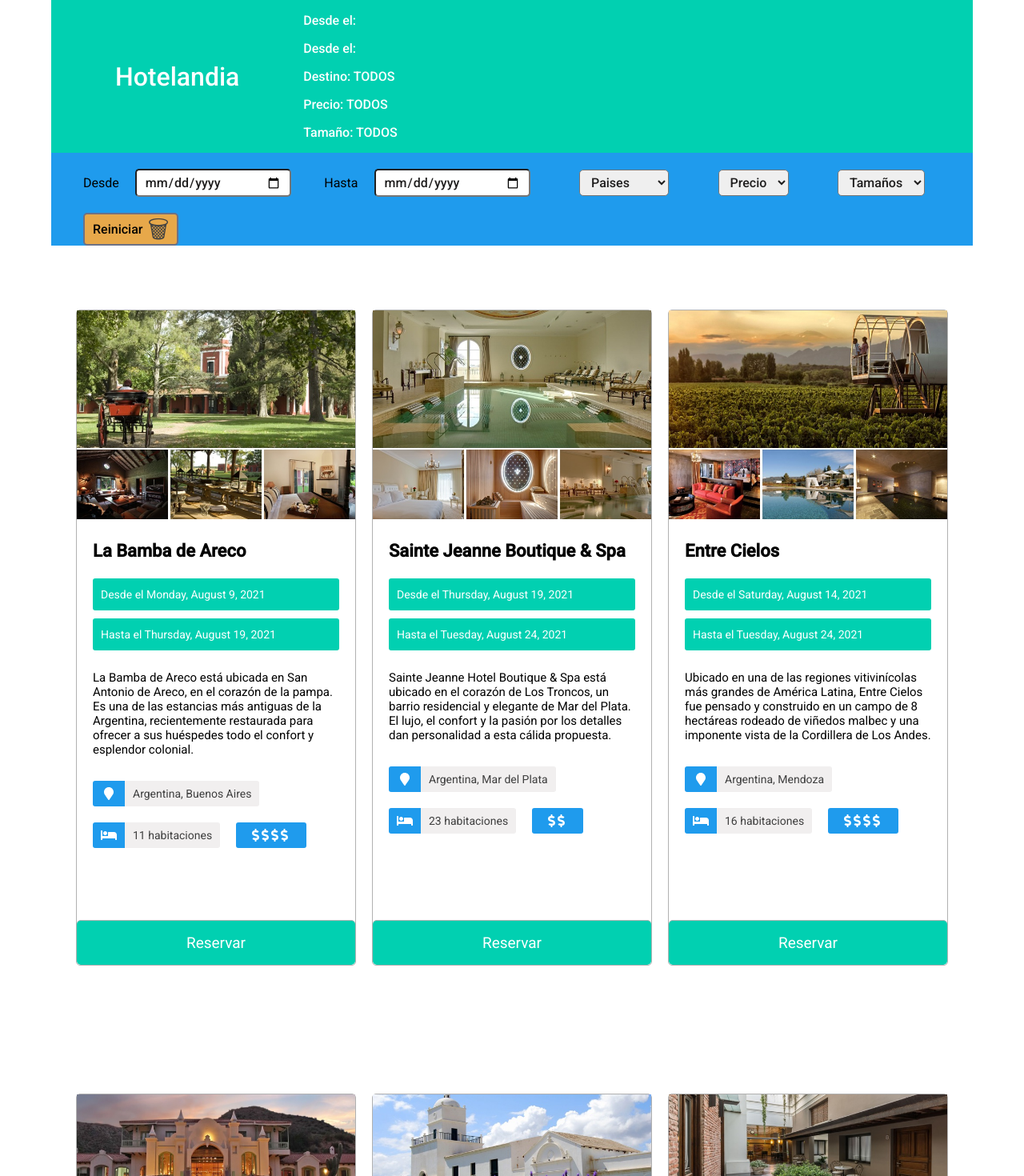
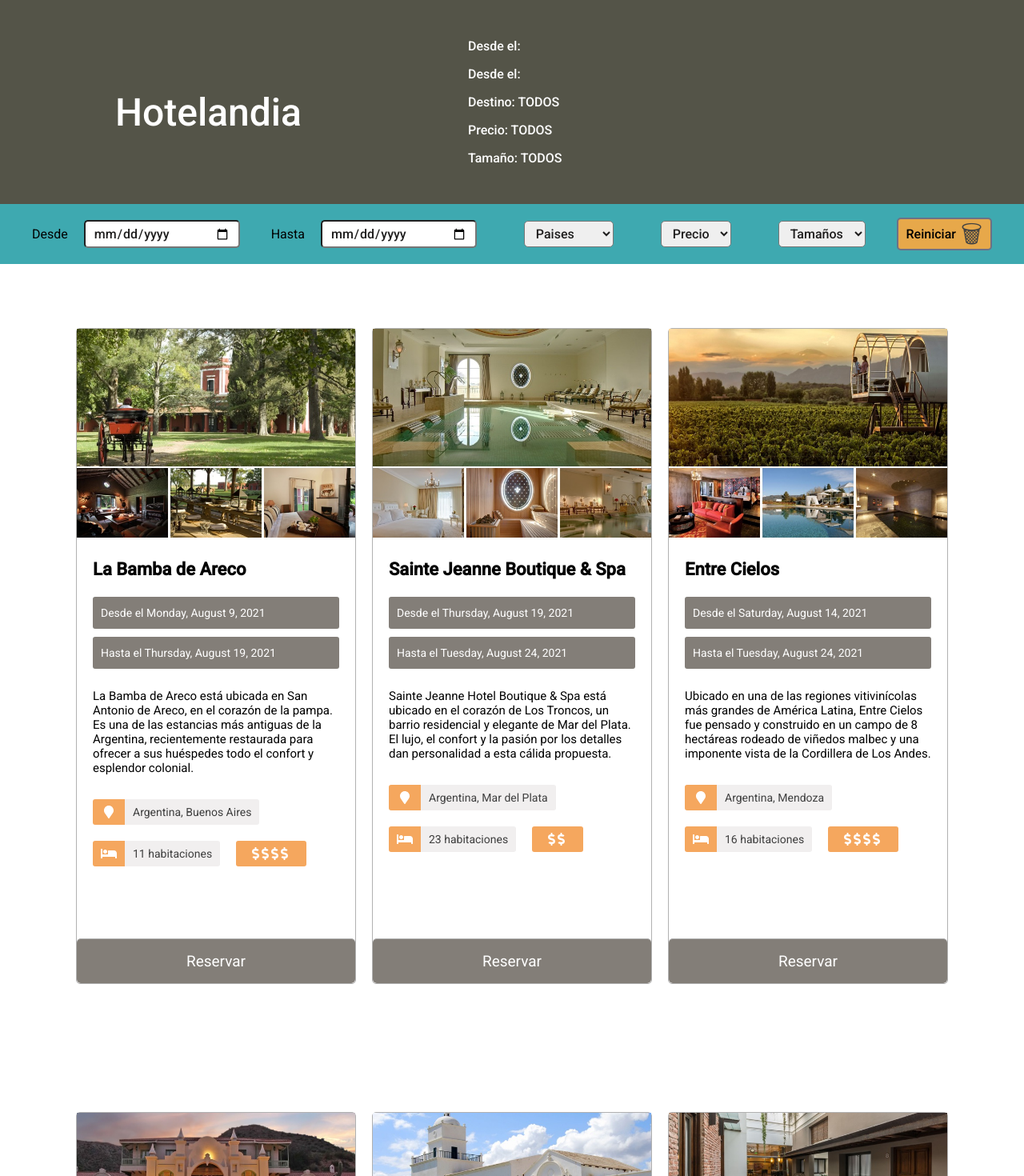
Before and after one commit to marioconti/reserva-hoteles-Mario-Conti, a React (Create React App) app: page / in a window 1280 px wide. Shown: the top 1470 px of the page at 80% size. Built offline with nearby package versions, Linux system fonts and the light colour scheme.

Commit message:
se agregan ultimas correciones para entrega

```diff
--- a/src/recursos/Filtros/Filtros.css
+++ b/src/recursos/Filtros/Filtros.css
@@ -1,9 +1,9 @@
 /* Contenedor de los filtro */
 .contenedor-filtros {
-  width: 90%;
+  width: 100%;
   padding: 0px 40px;
   height: auto;
-  background-color: #1f9bed;
+  background-color: rgb(62,169,176);
   display: flex;
   align-items: center;
   justify-content: space-between;
--- a/src/recursos/Filtros/Resultados.jsx
+++ b/src/recursos/Filtros/Resultados.jsx
@@ -7,7 +7,6 @@ export const FiltroFechaDesde = (props) => {
   const handleSelect = (evento) => {
     const fechaDesdeSeleccionada = evento.target.value;
     props.setFechaDesde(fechaDesdeSeleccionada);
-    console.log("fecha desde seleccionada", fechaDesdeSeleccionada);
   };
   return (
     <div className="filtros">
--- a/src/recursos/Header/Header.css
+++ b/src/recursos/Header/Header.css
@@ -1,16 +1,25 @@
 /* Contenedor del Header */
 .contenedor-Header {
-  width: 90%;
+  width: 100%;
   height: auto;
   display: flex;
-  background-color: rgb(1, 208, 177);
+  flex-wrap: wrap;
+  background-color: rgb(84, 84, 72);
   color: white;
   font-weight: 500;
 }
 /* =========================================================== */
 /* Titulo del header */
 .titulo-section {
-  margin: auto 5rem;
-  font-size: 2em;
+  margin: auto 9rem;
+  margin-top: 7rem;
+  font-size: 3em;
 }
 /* =========================================================== */
+/* Titulo del header */
+.contenedor-resultados {
+  margin-left:4rem;
+  margin-bottom: 2rem;
+  margin-top: 2rem;
+}
+/* =========================================================== */
--- a/src/recursos/Header/Header.jsx
+++ b/src/recursos/Header/Header.jsx
@@ -27,10 +27,6 @@ export const Header = (props) => {
       return fechaHastaFiltrada;
     }
   };
-  //TODO: Ver como optimizar estas funciones
-
-  /* =========================================================== */
-
   /* =========================================================== */
   // Precio
   const nombrePrecio = () => {
--- a/src/recursos/HotelInfo/HotelInfo.css
+++ b/src/recursos/HotelInfo/HotelInfo.css
@@ -16,6 +16,7 @@
   margin: 80px 10px;
   border: 1px rgb(177, 177, 177) solid;
   border-radius: 5px;
+  background-color: white;
 }
 /* =========================================================== */
 /* Imagenes */
@@ -44,7 +45,7 @@
   height: 40px;
   margin: 5px 0px;
   padding-left: 10px;
-  background-color: rgb(1, 208, 177);
+  background-color: rgb(131, 126, 120);
   border-radius: 3px;
   color: white;
   font-size: 14px;
@@ -82,7 +83,7 @@
   display: flex;
   justify-content: center;
   align-items: center;
-  background-color: #1f9bed;
+  background-color: rgb(245, 167, 94);
   color: white;
   border-top-left-radius: 3px;
   border-bottom-left-radius: 3px;
@@ -127,14 +128,14 @@
   text-align: center;
   color: white;
   border-top: 1px rgb(177, 177, 177) solid;
-  background-color: rgb(1, 208, 177);
+  background-color: rgb(131, 126, 120);
   border-radius: 5px;
   font-size: 19px;
   cursor: pointer;
 }
 
 .boton-reserva:hover {
-  background-color: rgb(0, 170, 145);
+  background-color: rgb(245, 167, 94);
   font-size: 20px;
 }
 /* =========================================================== */
--- a/src/recursos/HotelInfo/HotelInfo.jsx
+++ b/src/recursos/HotelInfo/HotelInfo.jsx
@@ -50,7 +50,6 @@ export function ListaHoteles(props) {
         );
       }
     });
-  // FIXME: no funciona bien todavia el filtro. ya probe de todo. fijarme si están bien extraídas las fechas
 
   let renderizacionHoteles = hotelesFiltradoPorTamanioPaisPrecioYFecha.map(
     (hotel) => {
@@ -121,8 +120,12 @@ export const HotelInfo = (props) => {
     return arrayPesos;
   }
   // ===========================================================
-
-  // Aquí se hace el return, lo que devuelve nuestra fx. El HTML de la card
+  // mensaje de reserva hotel
+  let mensajeDeReserva = () => {
+    alert("HAS AÑADIDO UNA RESERVA, FELICITACIONES 🎉🎉");
+  };
+  // ===========================================================
+  //HTML de card genérica
   return (
     <div className="contenedor-HotelInfo">
       <img className="imagen-hotel" src={props.photo} alt="imagen hotel" />
@@ -154,7 +157,9 @@ export const HotelInfo = (props) => {
       </div>
 
       <div className="boton">
-        <div className="boton-reserva">Reservar</div>
+        <div onClick={mensajeDeReserva} className="boton-reserva">
+          Reservar
+        </div>
       </div>
     </div>
   );
--- a/src/recursos/container/Container.jsx
+++ b/src/recursos/container/Container.jsx
@@ -2,7 +2,6 @@ import { React, useState } from "react";
 import { ListaHoteles } from "../HotelInfo/HotelInfo";
 import { Header } from "../Header/Header";
 import { Filtros } from "../Filtros/Filtros";
-// este import trae la fecha de hoy exportada como una const del arrayhoteles
 
 export function Container() {
   // Declaración de estados globales
```
